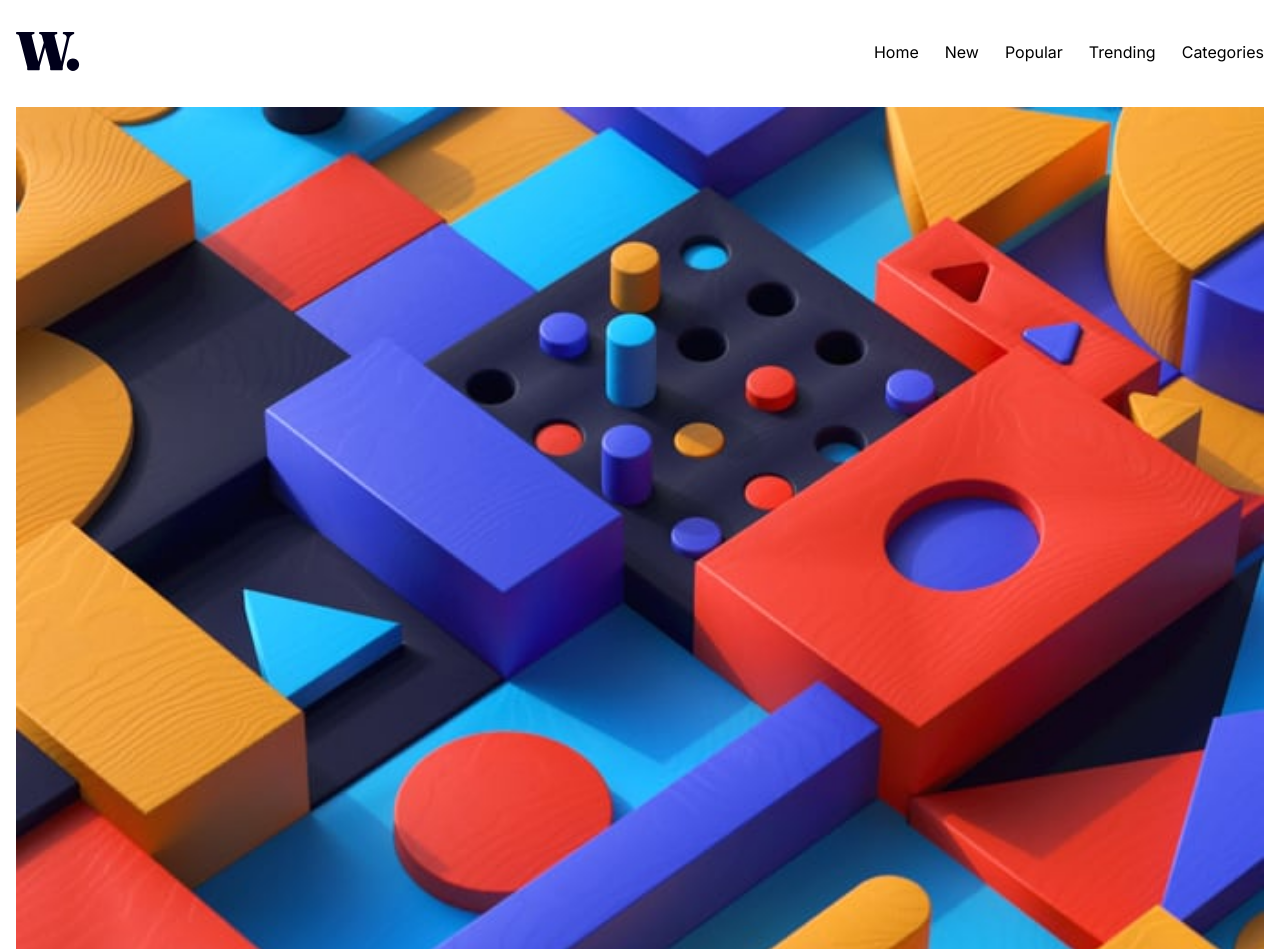
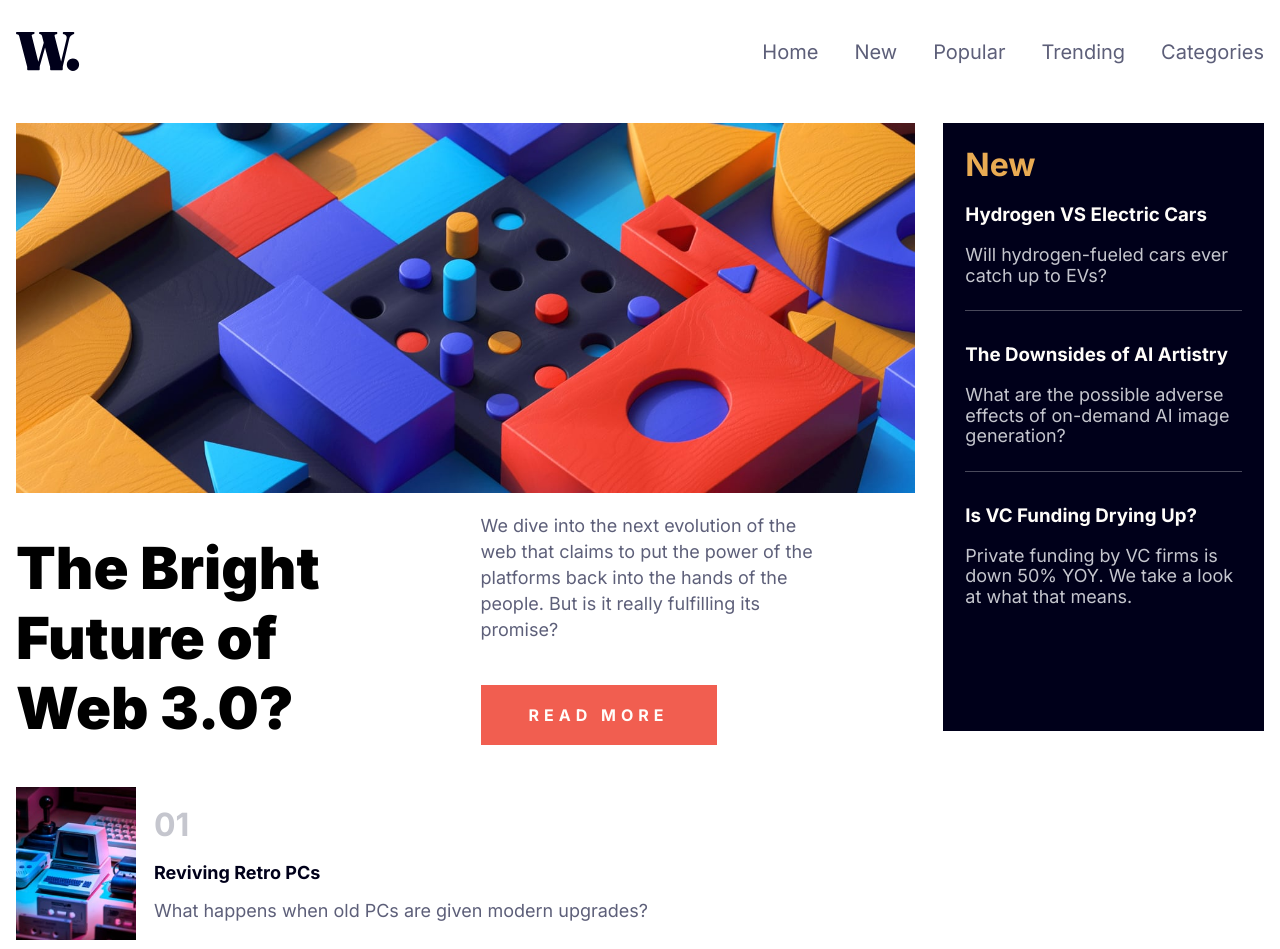
Before and after one commit to floriangrv/frontendmentor, a plain HTML site: page News_homepage/index.html in a window 1280 px wide. Shown: the top 949 px of the page. Drawn offline with Linux system fonts and the light colour scheme.

Commit message:
desktop version done

```diff
--- a/News_homepage/index.html
+++ b/News_homepage/index.html
@@ -23,9 +23,9 @@
   </head>
   <body>
     <header class="navbar">
-      <img src="./assets/images/logo.svg" alt="" class="logo">
+      <img src="./assets/images/logo.svg" alt="" class="logo" />
 
-          <ul class="nav-list ">
+      <ul class="nav-list">
         <li><a class="nav-item" href="#">Home</a></li>
         <li><a class="nav-item" href="#">New</a></li>
         <li><a class="nav-item" href="#">Popular</a></li>
@@ -33,12 +33,29 @@
         <li><a class="nav-item" href="#">Categories</a></li>
       </ul>
 
-          <svg class="hamburger menu-active" width="40" height="17" xmlns="http://www.w3.org/2000/svg"><g fill="#00001A" fill-rule="evenodd"><path d="M0 0h40v3H0zM0 7h40v3H0zM0 14h40v3H0z"/><path d="M0 0h40v3H0z"/></g></svg>
+      <svg
+        class="hamburger menu-active"
+        width="40"
+        height="17"
+        xmlns="http://www.w3.org/2000/svg"
+      >
+        <g fill="#00001A" fill-rule="evenodd">
+          <path d="M0 0h40v3H0zM0 7h40v3H0zM0 14h40v3H0z" />
+          <path d="M0 0h40v3H0z" />
+        </g>
+      </svg>
 
-          <svg class="close" width="40" height="31" xmlns="http://www.w3.org/2000/svg"><g fill="#00001A" fill-rule="evenodd"><path d="m2.919.297 28.284 28.284-2.122 2.122L.797 2.419z"/><path d="M.797 28.581 29.081.297l2.122 2.122L2.919 30.703z"/></g></svg>
-
-
-
+      <svg
+        class="close"
+        width="40"
+        height="31"
+        xmlns="http://www.w3.org/2000/svg"
+      >
+        <g fill="#00001A" fill-rule="evenodd">
+          <path d="m2.919.297 28.284 28.284-2.122 2.122L.797 2.419z" />
+          <path d="M.797 28.581 29.081.297l2.122 2.122L2.919 30.703z" />
+        </g>
+      </svg>
     </header>
 
     <!--
@@ -49,19 +66,34 @@
   Categories -->
 
     <main>
+      <div class="main-flex">
       <div class="main-article">
+
+        <div class="main-img-container">
         <img
-          class="main-article-img"
+          class="main-article-img mobile"
           src="./assets/images/image-web-3-mobile.jpg"
           alt=""
         />
+        <img
+        class="main-article-img desktop"
+        src="./assets/images/image-web-3-desktop.jpg"
+        alt=""
+      />
+    </div>
+      <div class="main-article-info">
+        <div class="main-article-title">
         <h1>The Bright Future of Web 3.0?</h1>
+        </div>
+        <div class="main-paragraph-container">
         <p class="main-paragraph">
           We dive into the next evolution of the web that claims to put the
           power of the platforms back into the hands of the people. But is it
           really fulfilling its promise?
         </p>
         <button class="primary-btn">Read more</button>
+      </div>
+      </div>
       </div>
       <div class="recent-articles-container">
         <h2>New</h2>
@@ -84,6 +116,7 @@
           </p>
         </div>
       </div>
+    </div>
       <div class="interesting-links-container">
         <div class="interesting-link">
           <div class="interesting-link-img-container">
@@ -96,7 +129,9 @@
           <div class="interesting-link-text">
             <h2 class="interesting-link-number">01</h2>
             <h3>Reviving Retro PCs</h3>
-            <p>What happens when old PCs are given modern upgrades?</p>
+            <p class="interesting-link-paragraph">
+              What happens when old PCs are given modern upgrades?
+            </p>
           </div>
         </div>
         <div class="interesting-link">
@@ -110,7 +145,9 @@
           <div class="interesting-link-text">
             <h2 class="interesting-link-number">02</h2>
             <h3>Top 10 Laptops of 2022</h3>
-            <p>Our best picks for various needs and budgets.</p>
+            <p class="interesting-link-paragraph">
+              Our best picks for various needs and budgets.
+            </p>
           </div>
         </div>
         <div class="interesting-link">
@@ -124,34 +161,15 @@
           <div class="interesting-link-text">
             <h2 class="interesting-link-number">03</h2>
             <h3>The Growth of Gaming</h3>
-            <p>How the pandemic has sparked fresh opportunities. .</p>
+            <p class="interesting-link-paragraph">How the pandemic has sparked fresh opportunities. .</p>
           </div>
         </div>
       </div>
     </main>
 
-    <!
 
 
 
-
-
-  01
-  Reviving Retro PCs
-  What happens when old PCs are given modern upgrades?
-
-  02
-  Top 10 Laptops of 2022
-  Our best picks for various needs and budgets.
-
-  03
-  The Growth of Gaming
-  How the pandemic has sparked fresh opportunities. -->
-
-    <!-- <div class="attribution">
-    Challenge by <a href="https://www.frontendmentor.io?ref=challenge" target="_blank">Frontend Mentor</a>.
-    Coded by <a href="#">Your Name Here</a>.
-  </div> -->
     <script src="./script.js"></script>
   </body>
 </html>
--- a/News_homepage/stylesheets/components/interesting-links.css
+++ b/News_homepage/stylesheets/components/interesting-links.css
@@ -1,7 +1,5 @@
 .interesting-links-container {
   margin-bottom: 46px;
-
-
 }
 
 .interesting-link {
@@ -10,21 +8,17 @@ display: flex;
   align-items: center;
   gap: 18px;
   margin-bottom: 12px;
-
-
-
 }
 
 .intresting-link-img {
-
   min-width: 100%;
-    width:  120px;
-
+  width: 120px;
 }
 
 .interesting-link-text {
   display: flex;
   flex-direction: column;
+  color: var(--clr-very-dark-blue);
 }
 
 .interesting-link-number {
@@ -40,3 +34,7 @@ margin-bottom: 12px;
 .interesting-link-text > h3 {
   font-size: 18px;
 }
+
+.interesting-link-paragraph {
+    color: var(--clr-grayish-dark-blue);
+}
--- a/News_homepage/stylesheets/components/main-content.css
+++ b/News_homepage/stylesheets/components/main-content.css
@@ -4,12 +4,14 @@ h1 {
   margin-bottom: 24px;
 }
 
-.main-article-img{
+.main-article-img {
   margin-bottom: 20px;
 }
 
 .main-paragraph {
   margin-bottom: 18px;
+  color: var(--clr-grayish-dark-blue);
+  line-height: 145%;
 }
 
 .primary-btn {
@@ -23,3 +25,54 @@ h1 {
   margin-bottom: 42px;
   font-weight: var(--fw-bold);
 }
+
+@media only screen and (min-width: 992px) {
+  p {
+    font-size: 18px;
+  }
+  .mobile {
+    display: none;
+  }
+
+  .main-flex {
+    display: flex;
+
+  }
+
+  .main-article-title h1 {
+    font-size: 58px;
+  }
+
+  .primary-btn {
+    padding: 20px 48px;
+    font-size: 16px;
+    letter-spacing: 5px;
+    margin-top: 24px;
+  }
+
+  .main-article-info {
+    display: flex;
+    gap: 140px;
+
+    align-items: center;
+  }
+
+
+
+  .main-paragraph-container {
+    flex-basis: 38%;
+  }
+
+  .main-img-container {
+    margin-right: 28px;
+  }
+}
+.main-article-title {
+  flex-basis: 35%;
+}
+
+@media only screen and (max-width: 992px) {
+  .desktop {
+    display: none;
+  }
+}
--- a/News_homepage/stylesheets/components/main-nav.css
+++ b/News_homepage/stylesheets/components/main-nav.css
@@ -6,15 +6,8 @@
 .navbar {
   display: flex;
   align-items: center;
-  margin-bottom: 36px;
+  margin-bottom: 52px;
 }
-
-
-
-
-
-
-
 
 
 .hamburger, .close {
@@ -49,7 +42,7 @@
 
       .nav-list > li  {
         margin-bottom: 32px;
-        font-size: 18px;
+        font-size: 24px;
         padding: 10px;
     }
   }
@@ -68,7 +61,17 @@
       width: 1440px;
     }
 
+    .nav-list li {
+        font-size: 20px;
+        color:  var(--clr-grayish-dark-blue);
+    }
+
     .nav-list > li:not(:last-child) {
-        margin-right: 26px;
+        margin-right: 36px;
+
     }
+
+
+
+
 }
--- a/News_homepage/stylesheets/components/recent-articles.css
+++ b/News_homepage/stylesheets/components/recent-articles.css
@@ -12,6 +12,7 @@
   }
   .recent-articles-container p {
     margin-bottom: 24px;
+    color: var(--clr-grayish-blue);
   }
   .recent-article:not(:last-child) {
     border-bottom: 1px solid hsla(36, 100%, 99%, 0.285);
--- a/News_homepage/stylesheets/global.css
+++ b/News_homepage/stylesheets/global.css
@@ -20,10 +20,10 @@ body {
     max-width: 1440px;
     margin: 0 auto;
   }
-}
+
 
 p {
-    color: var(--clr-grayish-dark-blue);
+    color: var(--clr-grayish-blue);
     font-size: 15px;
     line-height: 115%;
 }
--- a/News_homepage/stylesheets/reset.css
+++ b/News_homepage/stylesheets/reset.css
@@ -48,7 +48,7 @@ height: auto;
 width: 100%;
 }
 
-}
+
 
 button,
 input[type="email"],
```
Lines whose indentation alone changed are shown as unchanged.
